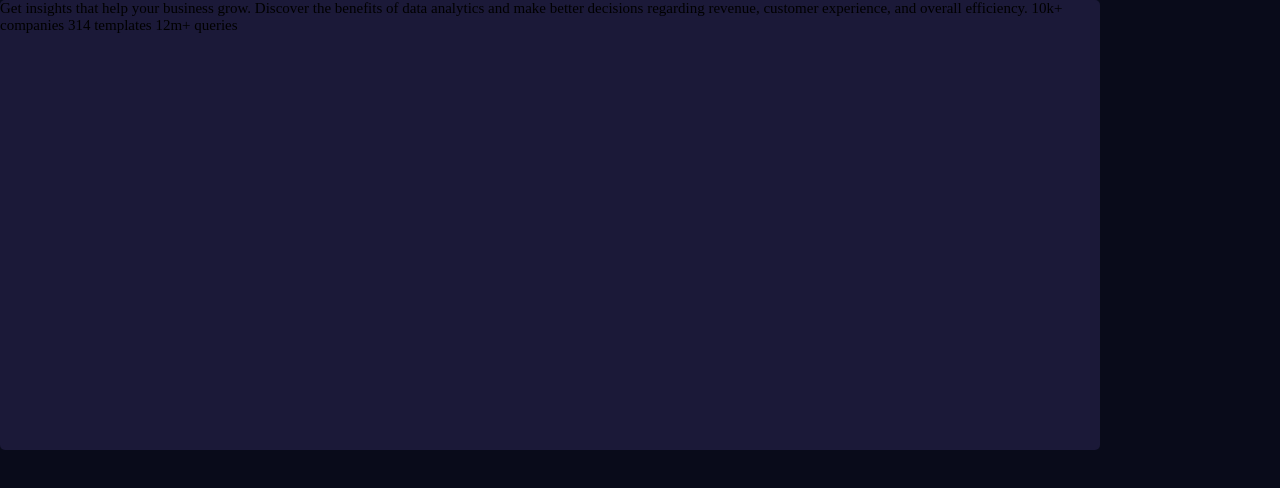
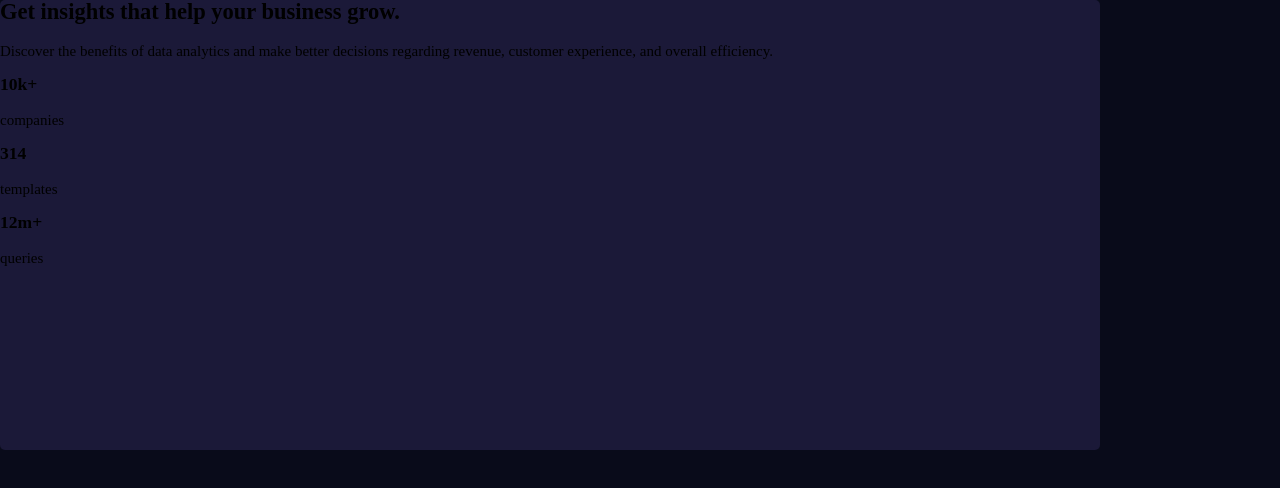
Before and after one commit to rluna15/stats-preview-card-component, a website: page index.html in a window 1280 px wide. Drawn offline with Linux system fonts and the light colour scheme.

Commit message:
html formating

```diff
--- a/index.html
+++ b/index.html
@@ -37,9 +37,23 @@
   <body>
     <main>
       <div class="card">
-        Get insights that help your business grow. Discover the benefits of data
-    analytics and make better decisions regarding revenue, customer experience,
-    and overall efficiency. 10k+ companies 314 templates 12m+ queries
+        <h2>Get insights that help your business grow.</h2>
+        <p>Discover the benefits of data
+          analytics and make better decisions regarding revenue, customer experience,
+          and overall efficiency.</p>
+          <div>
+            <h3>10k+</h3>
+            <p>companies</p>
+          </div>
+          <div>
+            <h3>314</h3>
+            <p>templates</p>
+          </div>
+          <div>
+            <h3>12m+</h3>
+            <p>queries</p>
+          </div>
+
       </div>
     </main>
     <!-- Get insights that help your business grow. Discover the benefits of data
```
